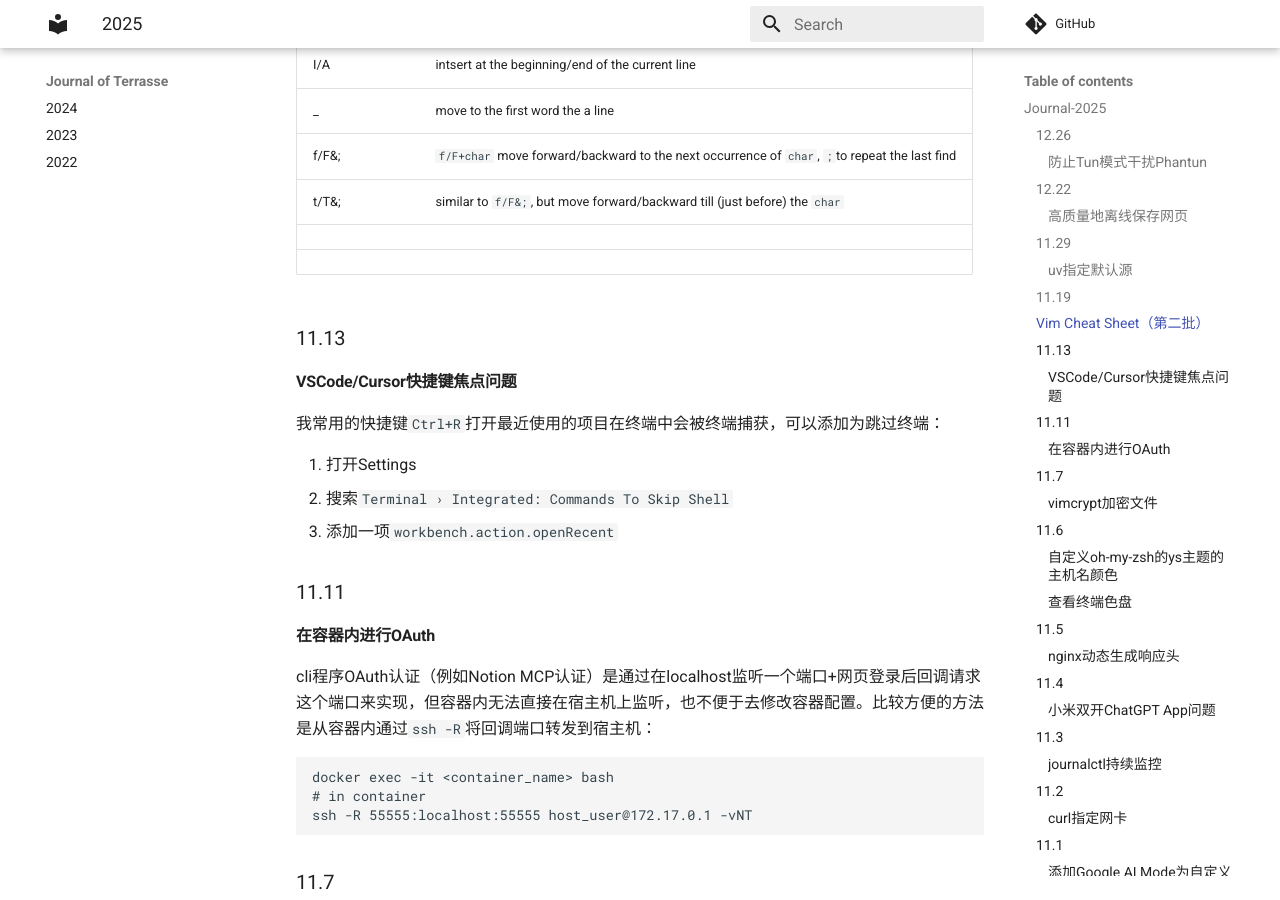
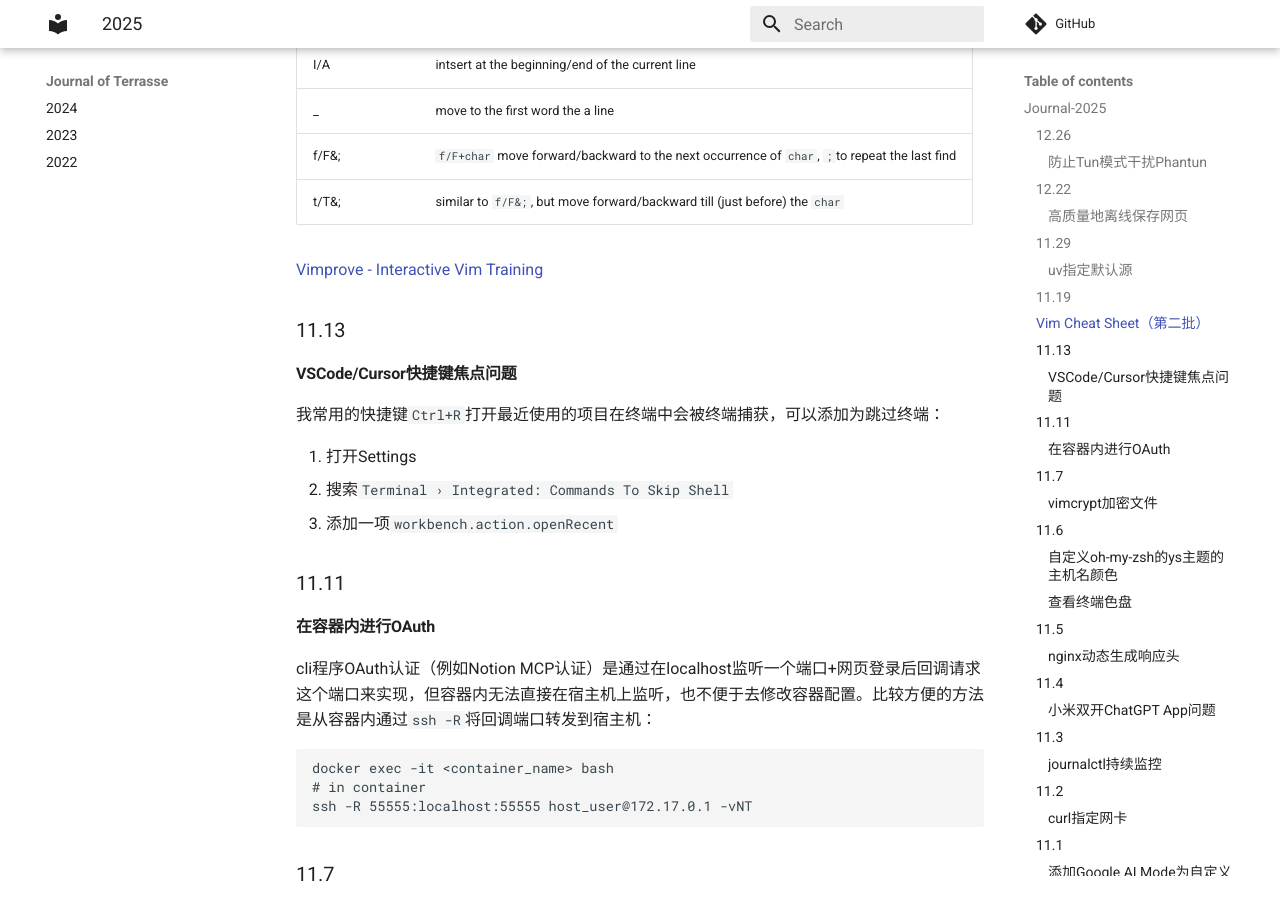
Before and after one commit to Jerry-Terrasse/journal, an MkDocs documentation site: the page built from docs/2025.md, in a window 1280 px wide and 900 px high, scrolled down 1188 px. Built offline with MkDocs 1.6.1 and Material for MkDocs 9.7.7, drawn with Linux system fonts in a browser that asks for light colours; comment, search, counter and statistics services are not loaded.

Commit message:
update (Thu Mar  5 05:59:26 PM CST 2026)

```diff
--- a/docs/2025.md
+++ b/docs/2025.md
@@ -46,10 +46,8 @@ default = true
 | _              | move to the first word the a line                            |
 | f/F&;          | `f/F+char` move forward/backward to the next occurrence of `char`, `;`to repeat the last find |
 | t/T&;          | similar to `f/F&;`, but move forward/backward till (just before) the `char` |
-|                |                                                              |
-|                |                                                              |
 
-
+[Vimprove - Interactive Vim Training](https://vim.terras.su)
 
 ### 11.13
 
```
